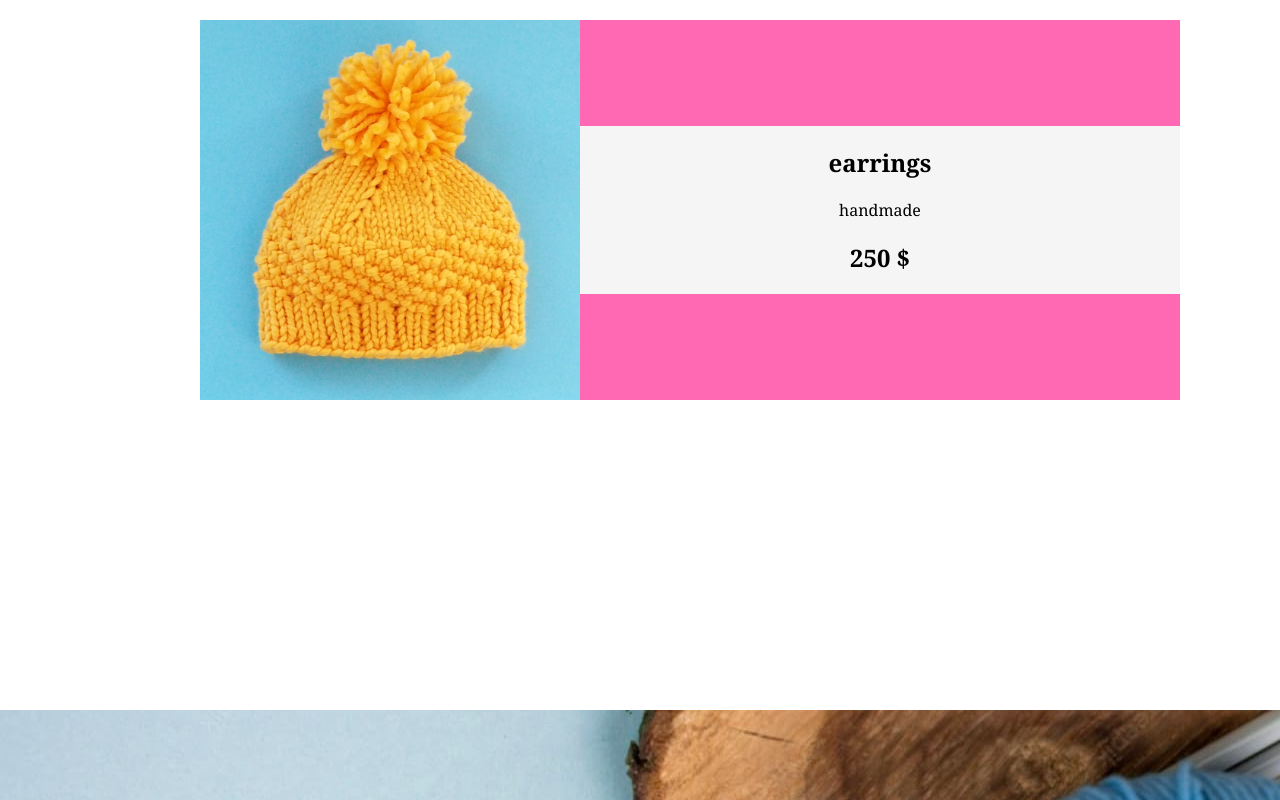
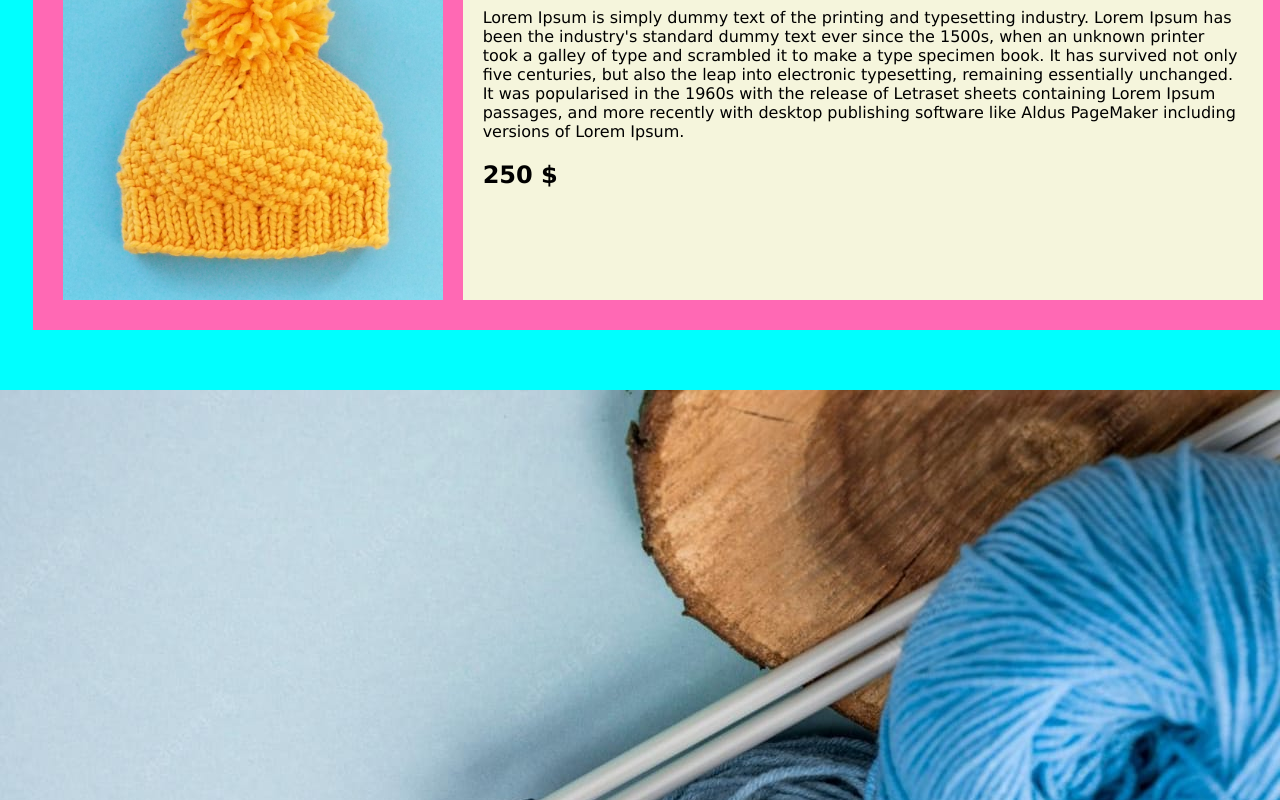
Before and after one commit to enasbitar/SmartStitchesWithLovee, a React (Create React App) app in the folder smartstitchesfrontend/: page / in a window 1280 px wide. Shown: the part 1400-2200 px from the top of the page. Built offline with nearby package versions, Linux system fonts and the light colour scheme.

Commit message:
wednesdayedition

```diff
--- a/smartstitchesfrontend/package.json
+++ b/smartstitchesfrontend/package.json
@@ -16,6 +16,8 @@
     "react-router-dom": "^6.5.0",
     "react-router-hash-link": "^2.4.3",
     "react-scripts": "5.0.1",
+    "react-swipeable": "^7.0.0",
+    "swiper": "^8.4.5",
     "typescript": "^4.9.4",
     "web-vitals": "^2.1.4"
   },
--- a/smartstitchesfrontend/src/App.tsx
+++ b/smartstitchesfrontend/src/App.tsx
@@ -1,5 +1,4 @@
 import { BrowserRouter, Routes, Route } from "react-router-dom";
-import { HashLink, NavHashLink } from "react-router-hash-link";
 import HomePage from "./Components/HomePage/HomePage";
 import ContactUs from "./Pages/ContactUs/ContactUs";
 import SHOP from "./Pages/ShopPage/Shop";
--- a/smartstitchesfrontend/src/Pages/ContactUs/ContactUs.tsx
+++ b/smartstitchesfrontend/src/Pages/ContactUs/ContactUs.tsx
@@ -4,7 +4,7 @@
 
 function ContactUs() {
   return (
-    <div>
+    <div id="contact-us">
       <div className="contact-us-section">
         <img
           className="contact-us-section-background"
--- a/smartstitchesfrontend/src/Pages/ShopPage/ProductCard/ProductCard.css
+++ b/smartstitchesfrontend/src/Pages/ShopPage/ProductCard/ProductCard.css
@@ -1,19 +1,27 @@
 .product-card-item {
+  background-color: hotpink;
+  scroll-snap-align: start;
   align-items: center;
-  overflow: hidden;
-  max-width: 40%;
   display: flex;
-  justify-content: center;
-  flex-direction: row;
-  background-color: hotpink;
+  padding: 10px;
+  margin: 100px;
+  width: 100%;
+}
+
+.card {
+  cursor: pointer;
+  transform: scale(1.02, 1.02);
 }
 
 .product-image {
   display: flex;
   height: 380px;
   width: 380px;
+  margin: 20px;
 }
 .product-card-name-description {
-  background-color: whitesmoke;
-  width: 600px;
+  background-color: beige;
+  width: 800px;
+  height: 380px;
+  padding: 20px;
 }
--- a/smartstitchesfrontend/src/Pages/ShopPage/Shop.css
+++ b/smartstitchesfrontend/src/Pages/ShopPage/Shop.css
@@ -1,24 +1,37 @@
-.products-main-container {
-  font-family: Cambria, Cochin, Georgia, Times, "Times New Roman", serif;
-  display: flex;
-  overflow-y: hidden;
-  overflow-x: scroll;
-  text-align: center;
-  position: relative;
+.products-list-container {
+  background-color: aqua;
+  height: 700px;
+  padding: 100px;
+  display: grid;
+  grid-auto-flow: column;
+  scroll-behavior: auto;
+  gap: 1.2rem;
+  overflow-y: auto;
+  overscroll-behavior-x: contain;
+  scroll-snap-type: x mandatory;
+  scrollbar-width: none;
   align-items: center;
-  height: 800px;
-  margin: 100px;
+  justify-content: center;
 }
 
-.products-list-container {
-  font-family: Georgia, "Times New Roman", Times, serif;
-  position: absolute;
-  display: flex;
-  align-items: center;
-  justify-content: space-around;
-  margin: 100px;
+.products-list-container::-webkit-scrollbar {
+  display: none;
 }
 
-.parent-relative {
-  position: relative;
+.swipe {
+  opacity: 0.4;
+  display: flex;
+  justify-content: center;
+  font-family: "Eb Garamond", serif;
+  font-size: 30px;
 }
+
+* {
+  font-family: Verdana, Geneva, Tahoma, sans-serif;
+  -moz-box-sizing: border-box;
+  box-sizing: border-box;
+  letter-spacing: 0px;
+  -webkit-font-smoothing: antialiased;
+  -moz-osx-font-smoothing: grayscale;
+  scroll-behavior: smooth;
+}
--- a/smartstitchesfrontend/src/Pages/ShopPage/Shop.tsx
+++ b/smartstitchesfrontend/src/Pages/ShopPage/Shop.tsx
@@ -16,56 +16,72 @@
     {
       name: "earrings",
       price: "250 $",
-      description: "handmade",
+      description:
+        "Lorem Ipsum is simply dummy text of the printing and typesetting industry. Lorem Ipsum has been the industry's standard dummy text ever since the 1500s, when an unknown printer took a galley of type and scrambled it to make a type specimen book. It has survived not only five centuries, but also the leap into electronic typesetting, remaining essentially unchanged. It was popularised in the 1960s with the release of Letraset sheets containing Lorem Ipsum passages, and more recently with desktop publishing software like Aldus PageMaker including versions of Lorem Ipsum.",
       icon: itemone,
     },
     {
       name: "necklaces",
       price: " 200 $",
-      description: "handmade",
+      description:
+        "Lorem Ipsum is simply dummy text of the printing and typesetting industry. Lorem Ipsum has been the industry's standard dummy text ever since the 1500s, when an unknown printer took a galley of type and scrambled it to make a type specimen book. It has survived not only five centuries, but also the leap into electronic typesetting, remaining essentially unchanged. It was popularised in the 1960s with the release of Letraset sheets containing Lorem Ipsum passages, and more recently with desktop publishing software like Aldus PageMaker including versions of Lorem Ipsum.",
       icon: itemtwo,
     },
     {
       name: "bracelets",
       price: " 350 $",
-      description: "handmade",
+      description:
+        "Lorem Ipsum is simply dummy text of the printing and typesetting industry. Lorem Ipsum has been the industry's standard dummy text ever since the 1500s, when an unknown printer took a galley of type and scrambled it to make a type specimen book. It has survived not only five centuries, but also the leap into electronic typesetting, remaining essentially unchanged. It was popularised in the 1960s with the release of Letraset sheets containing Lorem Ipsum passages, and more recently with desktop publishing software like Aldus PageMaker including versions of Lorem Ipsum.",
       icon: itemthree,
     },
     {
       name: "earrings",
       price: " 250 $",
-      description: "handmade",
+      description:
+        "Lorem Ipsum is simply dummy text of the printing and typesetting industry. Lorem Ipsum has been the industry's standard dummy text ever since the 1500s, when an unknown printer took a galley of type and scrambled it to make a type specimen book. It has survived not only five centuries, but also the leap into electronic typesetting, remaining essentially unchanged. It was popularised in the 1960s with the release of Letraset sheets containing Lorem Ipsum passages, and more recently with desktop publishing software like Aldus PageMaker including versions of Lorem Ipsum.",
       icon: itemfour,
     },
     {
       name: "necklaces",
       price: " 350 $",
-      description: "handmade",
+      description:
+        "Lorem Ipsum is simply dummy text of the printing and typesetting industry. Lorem Ipsum has been the industry's standard dummy text ever since the 1500s, when an unknown printer took a galley of type and scrambled it to make a type specimen book. It has survived not only five centuries, but also the leap into electronic typesetting, remaining essentially unchanged. It was popularised in the 1960s with the release of Letraset sheets containing Lorem Ipsum passages, and more recently with desktop publishing software like Aldus PageMaker including versions of Lorem Ipsum.",
       icon: itemfive,
     },
     {
       name: "rings",
       price: " 300 $",
-      description: "handmade",
+      description:
+        "Lorem Ipsum is simply dummy text of the printing and typesetting industry. Lorem Ipsum has been the industry's standard dummy text ever since the 1500s, when an unknown printer took a galley of type and scrambled it to make a type specimen book. It has survived not only five centuries, but also the leap into electronic typesetting, remaining essentially unchanged. It was popularised in the 1960s with the release of Letraset sheets containing Lorem Ipsum passages, and more recently with desktop publishing software like Aldus PageMaker including versions of Lorem Ipsum.",
       icon: itemsix,
     },
     {
       name: "rings",
       price: " 150 $",
-      description: "handmade",
+      description:
+        "Lorem Ipsum is simply dummy text of the printing and typesetting industry. Lorem Ipsum has been the industry's standard dummy text ever since the 1500s, when an unknown printer took a galley of type and scrambled it to make a type specimen book. It has survived not only five centuries, but also the leap into electronic typesetting, remaining essentially unchanged. It was popularised in the 1960s with the release of Letraset sheets containing Lorem Ipsum passages, and more recently with desktop publishing software like Aldus PageMaker including versions of Lorem Ipsum.",
       icon: itemseven,
     },
   ];
   return (
     <>
-      <div id="Shop">
-        <div id="products" className="parent-relative">
-          <div className="product-list-main-container">{/*productslist */}</div>
-          <div className="products-main-container" id="products">
-            <div className="products-list-container">
+      <div id="Shop" className="products-list-container ">
         {products.length > 0 &&
           products.map((product: any, index: number) => {
             return (
+              <>
+                <button
+                  className="carousel-control-prev"
+                  type="button"
+                  data-bs-target="#carouselExampleControls"
+                  data-bs-slide="prev"
+                >
+                  <span
+                    className="carousel-control-prev-icon"
+                    aria-hidden="true"
+                  ></span>
+                  <span className="visually-hidden">Previous</span>
+                </button>
                 <ProductCard
                   key={index}
                   name={product.name}
@@ -73,11 +89,21 @@
                   price={product.price}
                   icon={product.icon}
                 />
+                <button
+                  className="carousel-control-next"
+                  type="button"
+                  data-bs-target="#carouselExampleControls"
+                  data-bs-slide="next"
+                >
+                  <span
+                    className="carousel-control-next-icon"
+                    aria-hidden="true"
+                  ></span>
+                  <span className="visually-hidden">Next</span>
+                </button>
+              </>
             );
           })}
-            </div>
-          </div>
-        </div>
       </div>
     </>
   );
--- a/smartstitchesfrontend/src/Pages/WhySmartStitches/WhySmartStitches.css
+++ b/smartstitchesfrontend/src/Pages/WhySmartStitches/WhySmartStitches.css
@@ -9,7 +9,6 @@
 .about-us-goals {
   font-family: "Franklin Gothic Medium", "Arial Narrow", Arial, sans-serif;
   font-weight: lighter;
-  margin: 20px;
   padding: 20px;
   margin-top: 100px;
   font-size: 30px;
--- a/smartstitchesfrontend/src/Pages/WhySmartStitches/WhySmartStitches.tsx
+++ b/smartstitchesfrontend/src/Pages/WhySmartStitches/WhySmartStitches.tsx
@@ -3,7 +3,7 @@
 
 function WhySmartStitches() {
   return (
-    <div className="#why-smart-stitches">
+    <div id="why-smart-stitches" className="#why-smart-stitches">
       <div className="why-smart-stitches-container">
         <h1 className="about-us-quote">
           “Don’t find customers for your products, find products for your
```
Also changed, not shown: 1 other file (tests, documents, lock files or other folders). Lines whose indentation alone changed are shown as unchanged.
